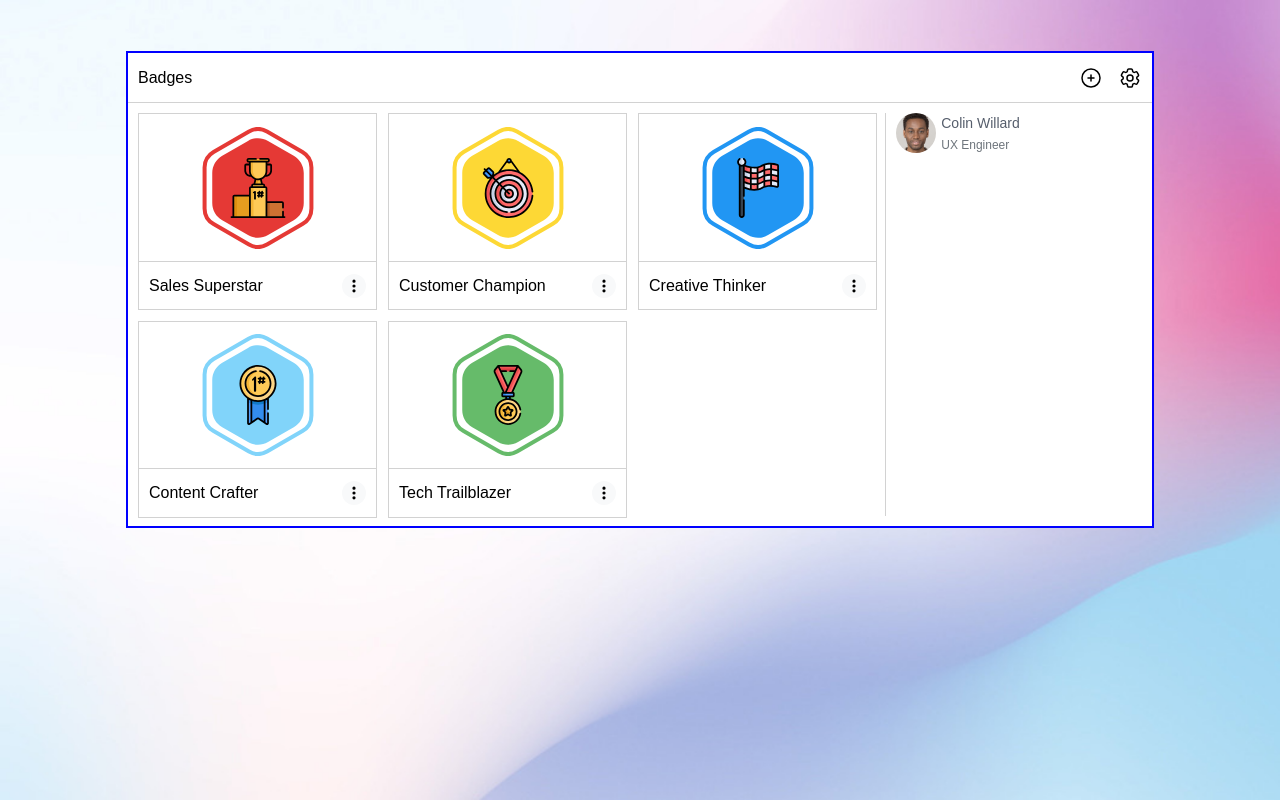
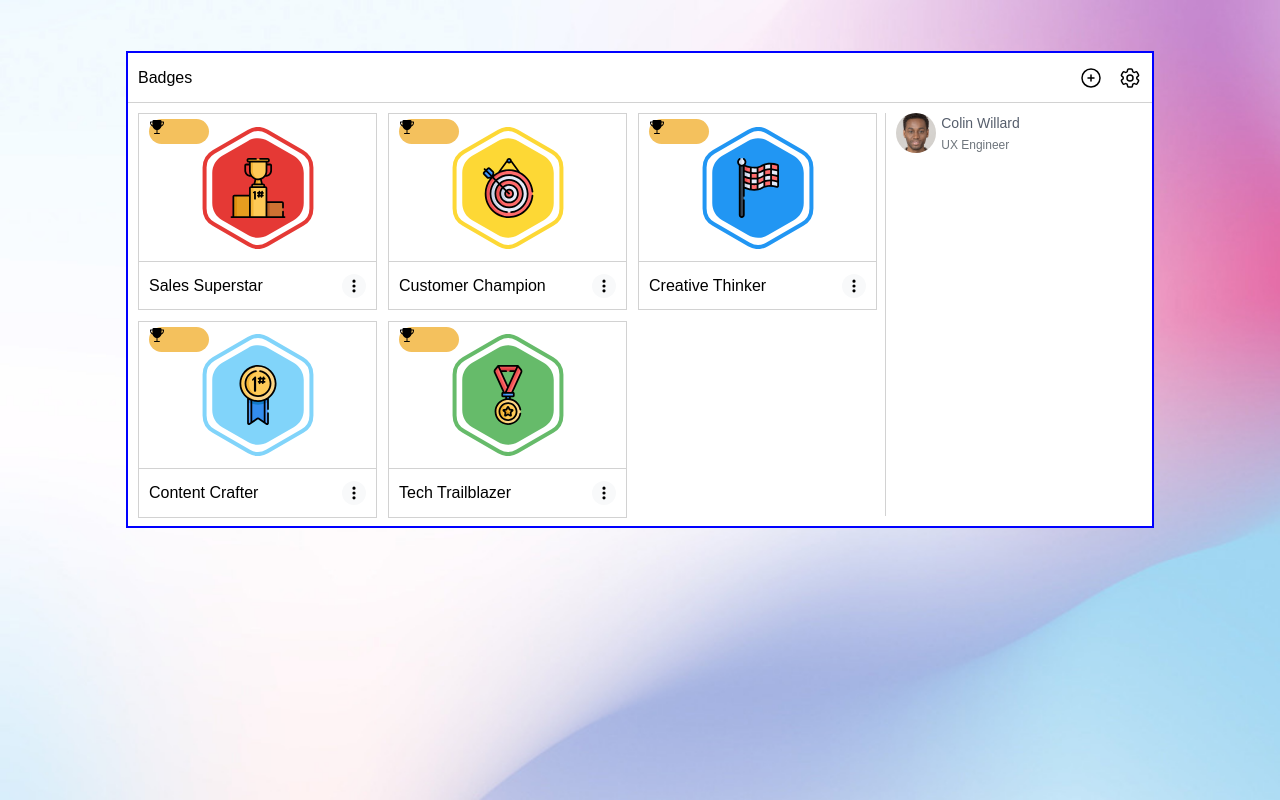
Before and after one commit to leoarthurwall/claromentis-ui, a React (Create React App) app: page / in a window 1280 px wide. Built offline with nearby package versions, Linux system fonts and the light colour scheme.

Commit message:
created a earned stamp component. it needs to be styled and then conditionlly rendered depending on whether the user has earned the badge or not

```diff
--- a/src/Components/Main/BadgeSection/BadgeComponent/BadgeComponent.js
+++ b/src/Components/Main/BadgeSection/BadgeComponent/BadgeComponent.js
@@ -1,6 +1,8 @@
 import React from "react";
 import styled from "styled-components";
 import { HiDotsVertical } from "react-icons/hi";
+import { IoTrophy } from "react-icons/io5";
+
 
 const BadgeContainer = styled.div`
   width: 100%;
@@ -28,6 +30,15 @@ const BadgeIcon = styled.img`
   position: absolute;
   width: 60px;
 `;
+const EarnedStamp = styled.div`
+ width: 60px;
+ height: 25px;
+ position: absolute;
+ left: 10px;
+ top: 5px;
+ background-color: #F4C15D;
+ border-radius: 25px;
+`
 const LowerContainer = styled.div`
   height: 25%;
   width: 100%;
@@ -65,6 +76,9 @@ const BadgeComponent = ({
   return (
     <BadgeContainer>
       <UpperContainer>
+        <EarnedStamp>
+            <IoTrophy />
+        </EarnedStamp>
         <BadgeLogo src={badgeSrc} alt={badgeAlt}></BadgeLogo>
         <BadgeIcon src={iconSrc} alt={iconAlt}></BadgeIcon>
       </UpperContainer>
```
Also changed, not shown: src/Components/Main/ProfileSection/SortBy/SortBy.js (added, +11 -0 lines).
